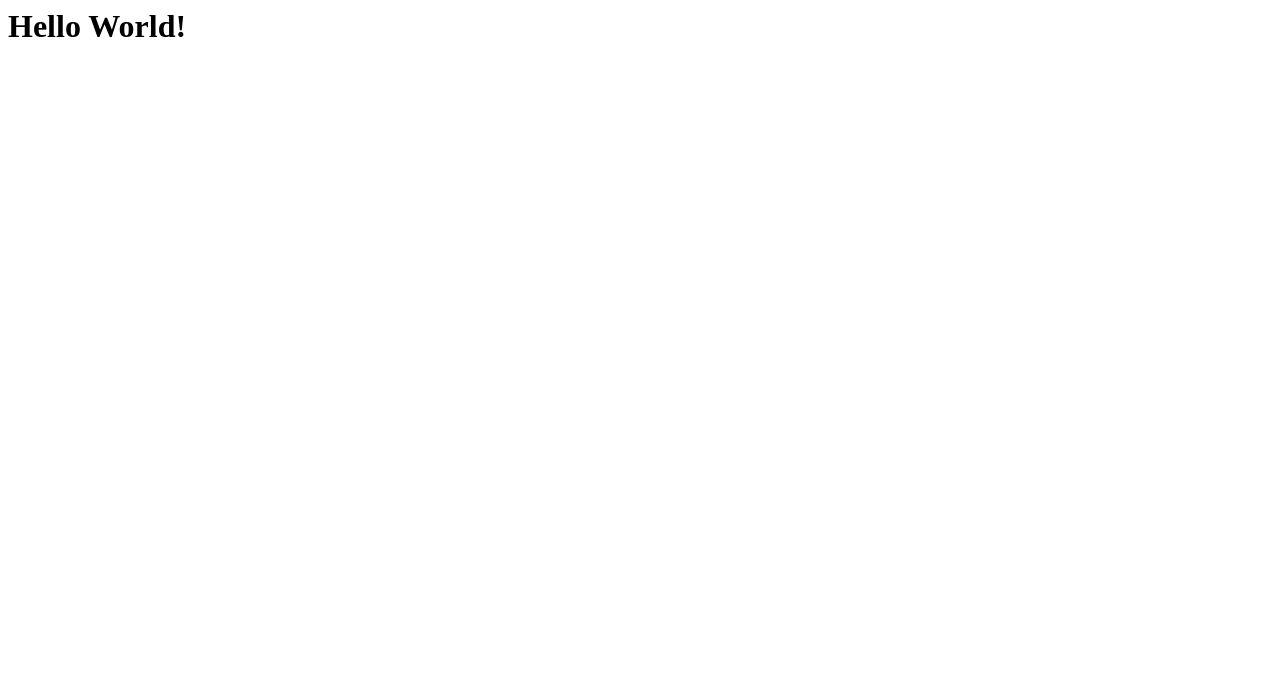
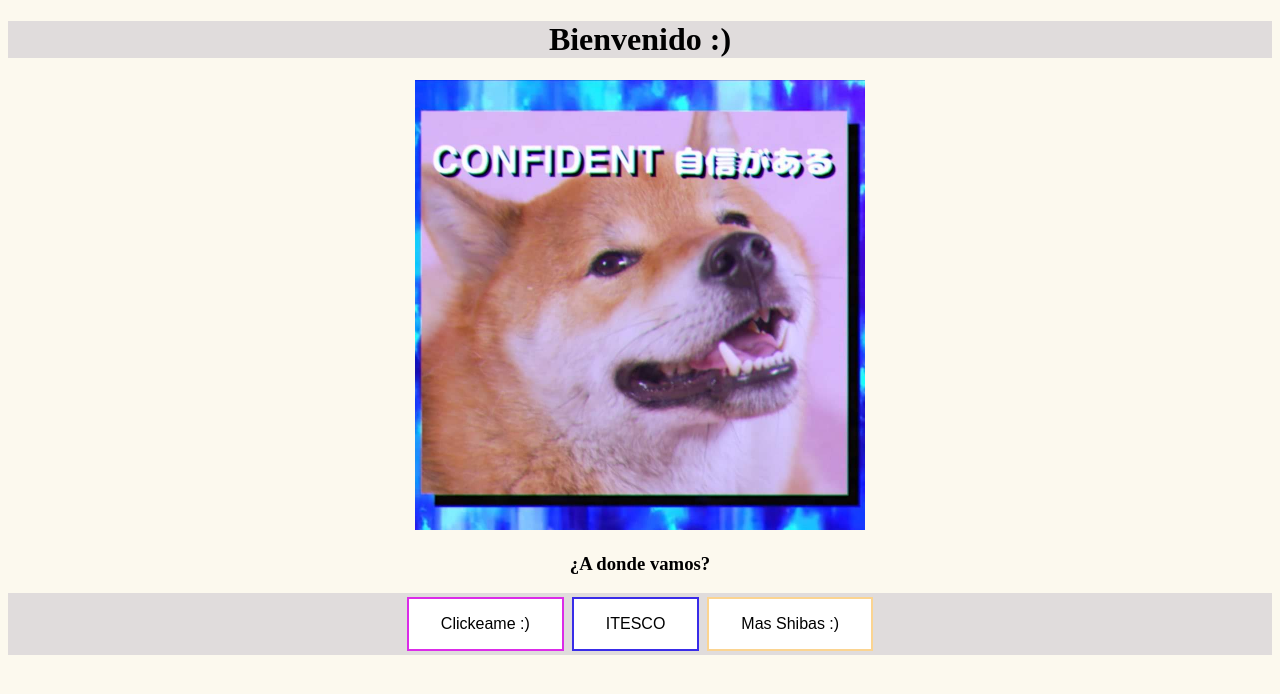
Before and after one commit to ricardomiss/desarrollo-web, a plain HTML site: page index.html in a window 1280 px wide. Drawn offline with Linux system fonts and the light colour scheme.

Commit message:
Index y creacion pagina 2

```diff
--- a/index.html
+++ b/index.html
@@ -1,8 +1,63 @@
-<html>
-    <head>
-        <title>Desarrollo Web</title>
-    </head>
-    <body>
-        <h1>Hello World!</h1>
-    </body>
+<!DOCTYPE html>
+<html lang="es">
+<head>
+    <meta charset="UTF-8">
+    <meta http-equiv="X-UA-Compatible" content="IE=edge">
+    <meta name="viewport" content="width=device-width, initial-scale=1.0">
+    <link rel="icon" href="images/favicon.jpg">
+    <title>Desarrollo Web</title>
+    <style>
+    .boton_global {
+        border: none;
+        color: white;
+        padding: 16px 32px;
+        text-align: center;
+        text-decoration: none;
+        display: inline-block;
+        font-size: 16px;
+        margin: 4px 2px;
+        transition-duration: 0.4s;
+        cursor: pointer;
+    }
+    .boton_Menu {
+        background-color: white;
+    color: black;
+    border: 2px solid #db2ce8;
+    }
+    .boton_Menu:hover {
+        background-color: #db2ce8;
+        color: white;
+    }
+    .boton_Itesco {
+        background-color: white;
+    color: black;
+    border: 2px solid #392ce8;
+    }
+    .boton_Itesco:hover {
+        background-color: #392ce8;
+        color: white;
+    }
+    .boton_Shiba {
+        background-color: white;
+    color: black;
+    border: 2px solid #fbd491;
+    }
+    .boton_Shiba:hover {
+        background-color: #fbd491;
+        color: white;
+    }
+    </style>
+</head>
+<body style="background-color:#fcf9ee; text-align: center;">
+    <div id="Titulo" style="background-color:#E0DCDC;"><center><h1>Bienvenido :)</h1></center></div>
+    <center><img src="images/shiba_confident.jpg" alt="imagen_shiba_confident" width="450" height="450"></center>
+    <center><h3>¿A donde vamos?</h3></center>
+    <div id="Botones" style="background-color:#E0DCDC;">
+    <a href="pagina1.html"><button class="boton_global boton_Menu"  >Clickeame :)</button></a>
+    <a href="http://itesco.edu.mx/Web/mensaje-del-director/" target="_blank"><button class="boton_global boton_Itesco">ITESCO</button></a>
+    <a href="https://c.tenor.com/BhcENiXwDq8AAAAC/shy-smile.gif"><button class="boton_global boton_Shiba">Mas Shibas :)</button></a>
+    </div>
+
+
+</body>
 </html>
```
Also changed, not shown: pagina1.html (added, +47 -0 lines), images/favicon.jpg (added), images/shiba_Feliz.jpg (added), images/shiba_confident.jpg (added).
